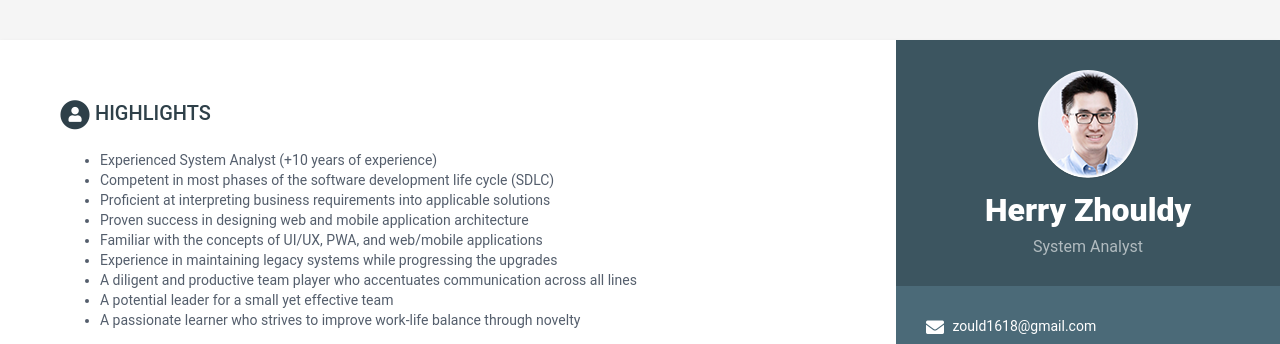
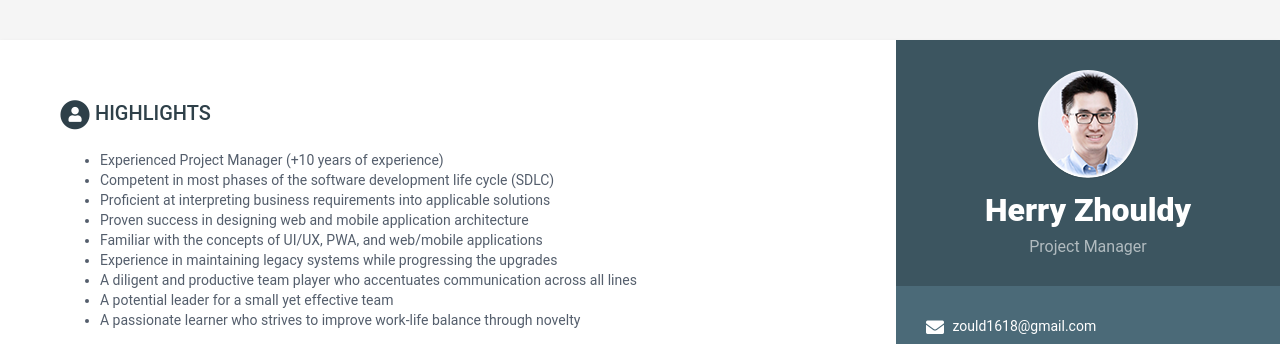
Before and after one commit to hz81/cv-pm1, a Jekyll site: the page built from print.html, in a window 1280 px wide and 900 px high. Shown: the top 344 px of the window. Built offline with Jekyll 4.4.1, drawn with Linux system fonts in a browser that asks for light colours; some of the changed text lies outside the part shown.

Commit message:
Update data.yml

```diff
--- a/_data/data.yml
+++ b/_data/data.yml
@@ -3,7 +3,7 @@
 #
 
 headermenu:
-    cover-letter: https://drive.google.com/file/d/1W4KvkGO3EF9MLZ2W9LyqaEirBhUygIV8/view?usp=sharing
+    cover-letter: https://drive.google.com/file/d/1gOvLbjHHC4Yb-O6iw4MdX6hLoxBmX7aT/view?usp=sharing
 
 sidebar:
     about: False # set to False or comment line if you want to remove the "how to use?" in the sidebar
@@ -11,7 +11,7 @@ sidebar:
 
     # Profile information
     name: Herry Zhouldy
-    tagline: System Analyst
+    tagline: Project Manager
     avatar: profile.png  #place a 100x100 picture inside /assets/images/ folder and provide the name of the file below
 
     # Sidebar links
@@ -19,14 +19,14 @@ sidebar:
     phone: +6422 496 9030
     address: 817/72 Nelson Street, Auckland 1010
     youtube: Video CV
-    youtube-link: https://youtu.be/0dMPPzK4uW4
+    youtube-link: https://youtu.be/uUu8z-3WmpQ
     linkedin: zould1618
     linkedin-link: https://id.linkedin.com/in/zould1618
     github: hz81
     github-link: https://github.com/hz81
     website: Herry's CV
-    website-link: https://hz81.github.io/cv-sa1
-    download-pdf: https://drive.google.com/file/d/1SDosAJwEz52YUvqZWN35Vrk9oDxMfccT/view?usp=sharing
+    website-link: https://hz81.github.io/cv-pm1
+    download-pdf: https://drive.google.com/file/d/1ABuahMd0GBBzzalhWCDp4aWVTSceaAI1/view?usp=sharing
 
     characters:
       title: Characters
@@ -95,7 +95,7 @@ qualifications:
 highlights:
     title: Highlights
     summary: |
-      - Experienced System Analyst (+10 years of experience)
+      - Experienced Project Manager (+10 years of experience)
       - Competent in most phases of the software development life cycle (SDLC)
       - Proficient at interpreting business requirements into applicable solutions
       - Proven success in designing web and mobile application architecture
@@ -196,7 +196,7 @@ achievements:
 experiences:
     title: Experiences
     info:
-      - role: Senior System Analyst
+      - role: Project Manager
         time: Jun 2022 - Present
         company: PT. Xcidic Technology Indonesia - IT Solution Provider
         site: https://xcidic.com
@@ -216,7 +216,7 @@ experiences:
             - Managed a team of coders to perform their best in delivering good-quality products
             - Implemented ITSM to the ongoing product maintenance
             - Implemented project life-cycle procedure as a company guideline to manage projects
-      - role: Senior System Analyst
+      - role: Project Manager
         time: Apr 2019 - May 2022
         company: PT. KDB Tifa Finance,tbk - Finance & Leasing Company
         site: https://www.kdbtifa.co.id
@@ -236,7 +236,7 @@ experiences:
             - Established and configured Git repository environment under the Ubuntu Linux platform
             - Established a standard decision support system in the form of dashboard performance views using Data Studio tools
             - Revamped a company profile website, complete with its Content Management System (CMS)
-      - role: System Analyst
+      - role: Project Manager
         time: Jan 2012 - Feb 2019
         company: Manulife Financial - Life Insurance Company
         site: https://www.manulife.co.id
```
